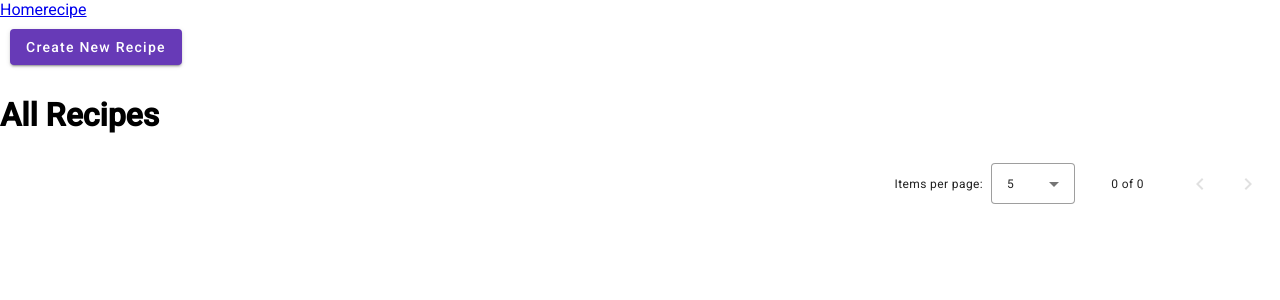
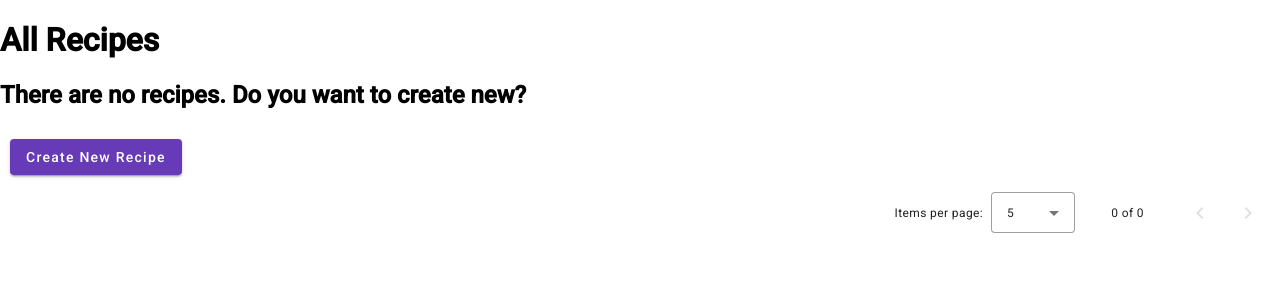
Before and after one commit to Bora1710/CookBook, an Angular app: page / in a window 1280 px wide. Shown: the top 300 px of the page. Built offline with nearby package versions, Linux system fonts and the light colour scheme.

Commit message:
Delete navbar, write text if we dont have recipes

```diff
--- a/src/app/app.component.html
+++ b/src/app/app.component.html
@@ -1,9 +1,9 @@
-<nav class="navbar navbar-expand navbar-dark bg-dark">
+<!-- <nav class="navbar navbar-expand navbar-dark bg-dark">
   <div class="navbar-nav">
     <a class="nav-item nav-link" routerLink="/">Home</a>
     <a class="nav-item nav-link" routerLink="/recipe">recipe</a>
   </div>
-</nav>
+</nav>  -->
 
 <div class="jumbotron">
   <div class="container">
--- a/src/app/home/home.component.html
+++ b/src/app/home/home.component.html
@@ -1,6 +1,11 @@
 <!-- TODO: izlistati sve recepte i na klik jednog recepta rutirati na stranicu /recipe/:id -->
 <!-- TODO: svaki recept treba da ima delete button koji ce da ga obrise
   (kada se klikne na delete button potrebno je da iskoci popup koji ce da pita da li ste sigurni da zelite da obirsete ovaj recept?) -->
+
+<h1>All Recipes</h1>
+<h2 *ngIf="recipes.length === 0">
+  There are no recipes. Do you want to create new?
+</h2>
 <button
   mat-raised-button
   class="newrecipe"
@@ -9,8 +14,6 @@
 >
   Create New Recipe
 </button>
-
-<h1>All Recipes</h1>
 <section *ngFor="let recipe of recipes">
   <mat-card class="example-card" routerLink="/recipes/{{ recipe.id }}">
     <mat-card-header>
```
